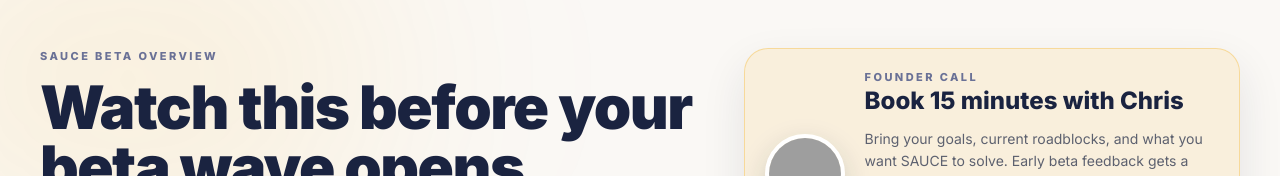
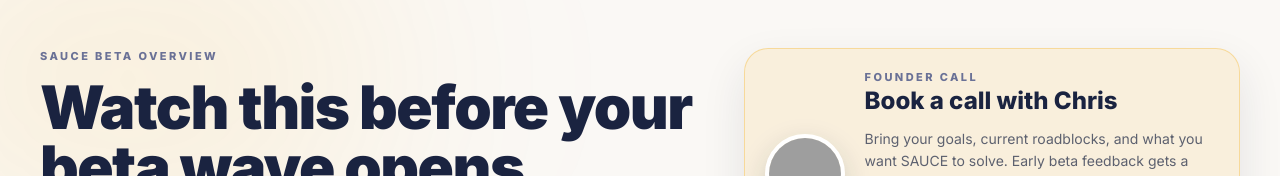
Before and after one commit to Guitarmalade/SAUCE, a Next.js app in the folder apps/web/: page /watch in a window 1280 px wide. Shown: the top 176 px of the page. Built offline with nearby package versions, Linux system fonts and the light colour scheme; grey boxes are pictures that could not be loaded; a web font is replaced by a local one.

Commit message:
Update founder call CTA copy

```diff
--- a/apps/web/src/components/beta-watch-experience.tsx
+++ b/apps/web/src/components/beta-watch-experience.tsx
@@ -76,14 +76,14 @@
           />
           <div className="sm:hidden">
             <p className="label-eyebrow text-navy/55">Founder Call</p>
-            <h3 className="text-xl font-extrabold leading-tight text-navy">Book 15 minutes with Chris</h3>
+            <h3 className="text-xl font-extrabold leading-tight text-navy">Book a call with Chris</h3>
           </div>
         </div>
 
         <div>
           <div className="hidden sm:block">
             <p className="label-eyebrow text-navy/55">Founder Call</p>
-            <h3 className="text-2xl font-extrabold leading-tight text-navy">Book 15 minutes with Chris</h3>
+            <h3 className="text-2xl font-extrabold leading-tight text-navy">Book a call with Chris</h3>
           </div>
           <p className="mt-3 text-sm leading-relaxed text-navy/70">
             Bring your goals, current roadblocks, and what you want SAUCE to solve. Early beta feedback
```
